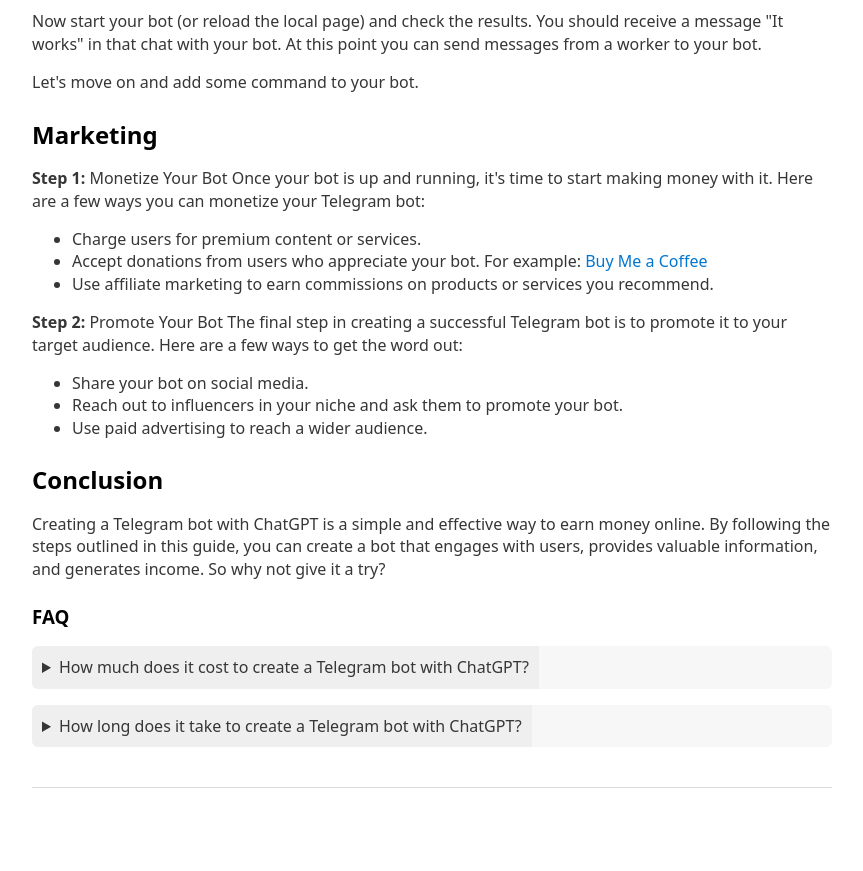
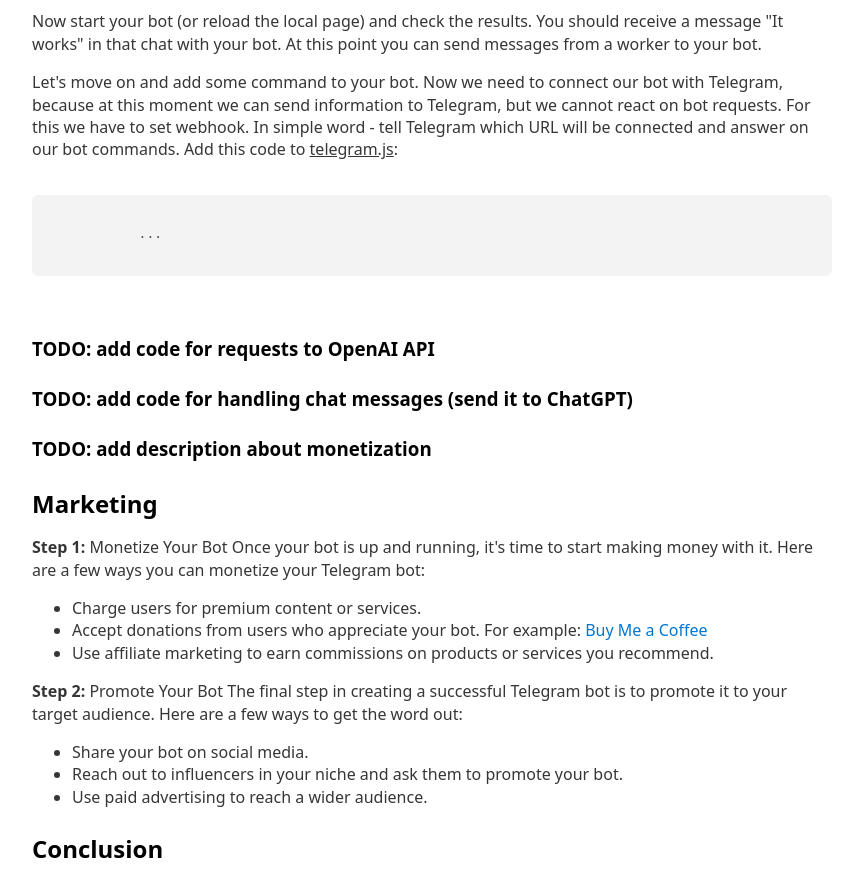
Before and after one commit to J94k/developmentDocs, a website: page telegram_chatgpt_bot/index.html in a window 1280 px wide. Shown: the part 3448-4319 px from the top of the page, without its empty margins (208-1071 px from the left). Before the commit the page ends 4282 px from the top, so only its background shows below. Drawn offline with nearby package versions, Linux system fonts and the light colour scheme.

Commit message:
feat: continue ChatGPT bot article

```diff
--- a/telegram_chatgpt_bot/index.html
+++ b/telegram_chatgpt_bot/index.html
@@ -222,8 +222,26 @@
       </p>
 
       <p>
-        Let's move on and add some command to your bot.
+        Let's move on and add some command to your bot. Now we need to
+        connect our bot with Telegram, because at this moment we can send
+        information to Telegram, but we cannot react on bot requests.
+        For this we have to set webhook. In simple word - tell Telegram which
+        URL will be connected and answer on our bot commands.
+        Add this code to <u>telegram.js</u>:
+        <pre>
+          <code>
+            ...
+          </code>
+        </pre>
       </p>
+      <h3>
+        TODO: add code for requests to OpenAI API
+      <h3>
+        TODO: add code for handling chat messages (send it to ChatGPT)
+      </h3>
+      <h3>
+        TODO: add description about monetization
+      </h3>
     </section>
 
     <section>
```
